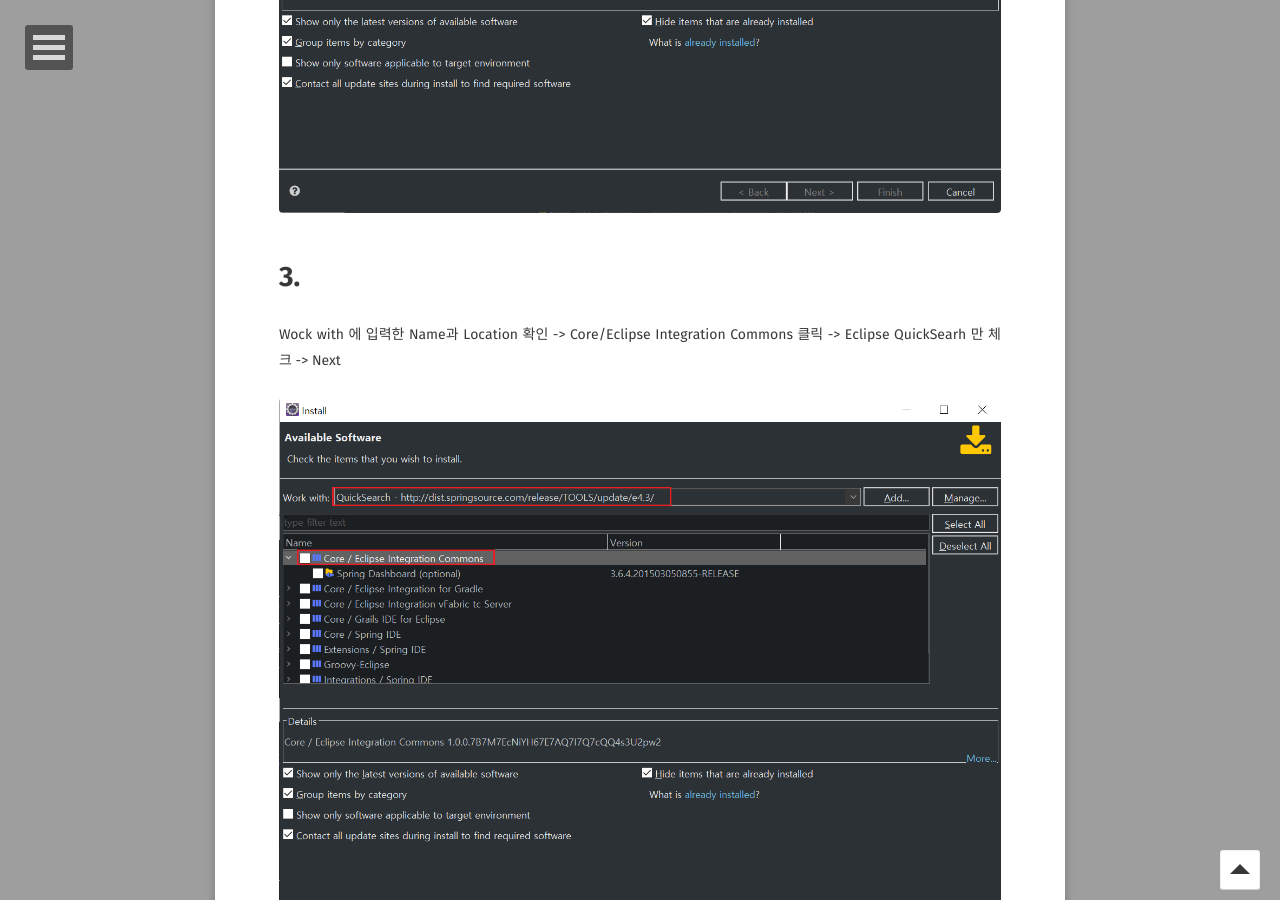
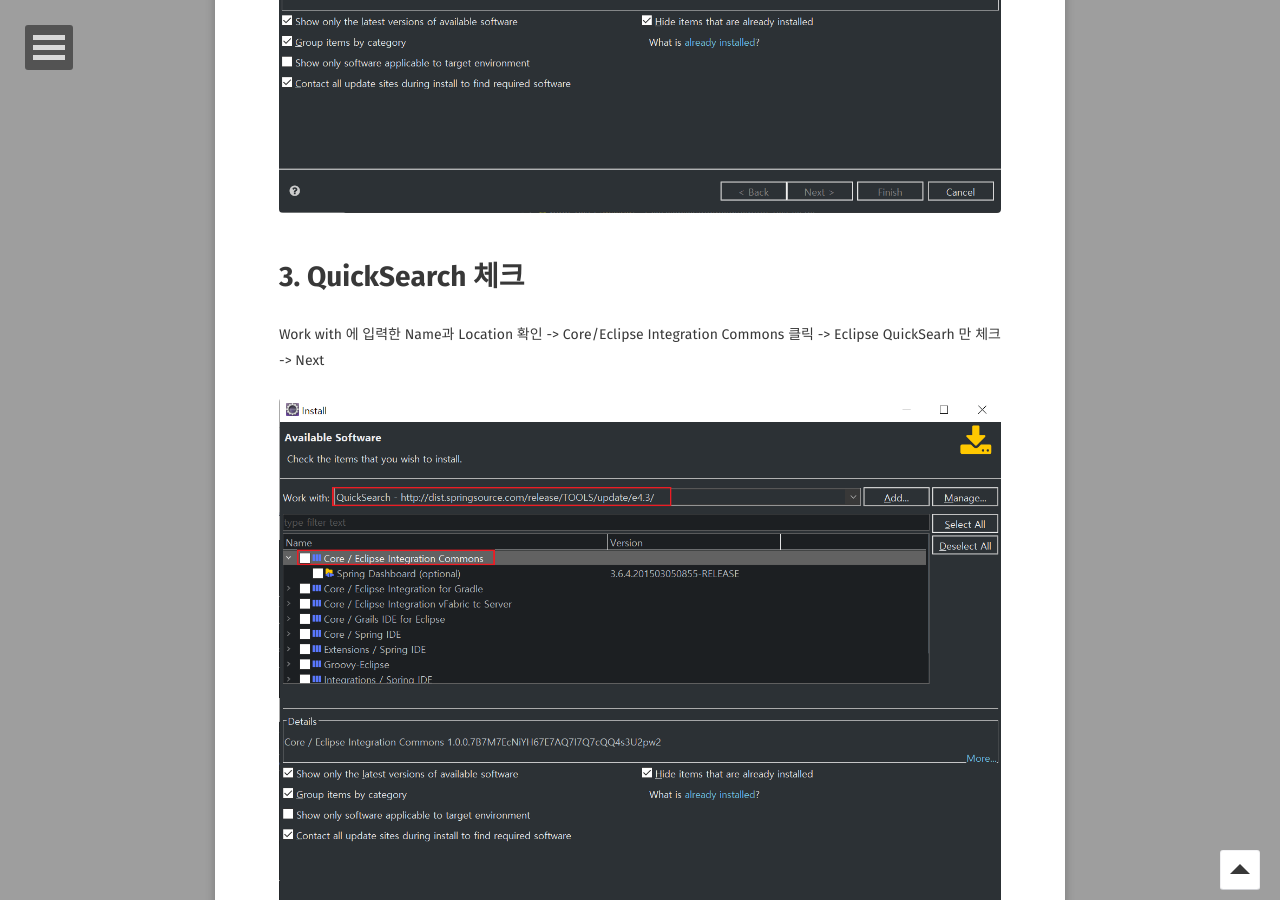
Before and after one commit to GayeonYoon/GayeonYoon.github.io, a Jekyll site: the page built from _posts/2021-08-07-ECLIPSE-QUICK-SEARCH-INSTALLL.md, in a window 1280 px wide and 900 px high, scrolled down 1895 px. Built offline with Jekyll 4.4.1, drawn with Linux system fonts in a browser that asks for light colours; some web fonts are replaced.

Commit message:
Update 2021-08-07-ECLIPSE-QUICK-SEARCH-INSTALLL.md

```diff
--- a/_posts/2021-08-07-ECLIPSE-QUICK-SEARCH-INSTALLL.md
+++ b/_posts/2021-08-07-ECLIPSE-QUICK-SEARCH-INSTALLL.md
@@ -22,8 +22,8 @@ feature: /assets/img/eclipse_logo.jpg
 	<img src="/assets/img/quick-search2.png">
 </figure>
 
-# 3.
-Wock with 에 입력한 Name과 Location 확인 -> Core/Eclipse Integration Commons 클릭 -> Eclipse QuickSearh 만 체크 -> Next
+# 3. QuickSearch 체크
+Work with 에 입력한 Name과 Location 확인 -> Core/Eclipse Integration Commons 클릭 -> Eclipse QuickSearh 만 체크 -> Next
 <figure>
 	<img src="/assets/img/quick-search3.png">
 </figure>
```
